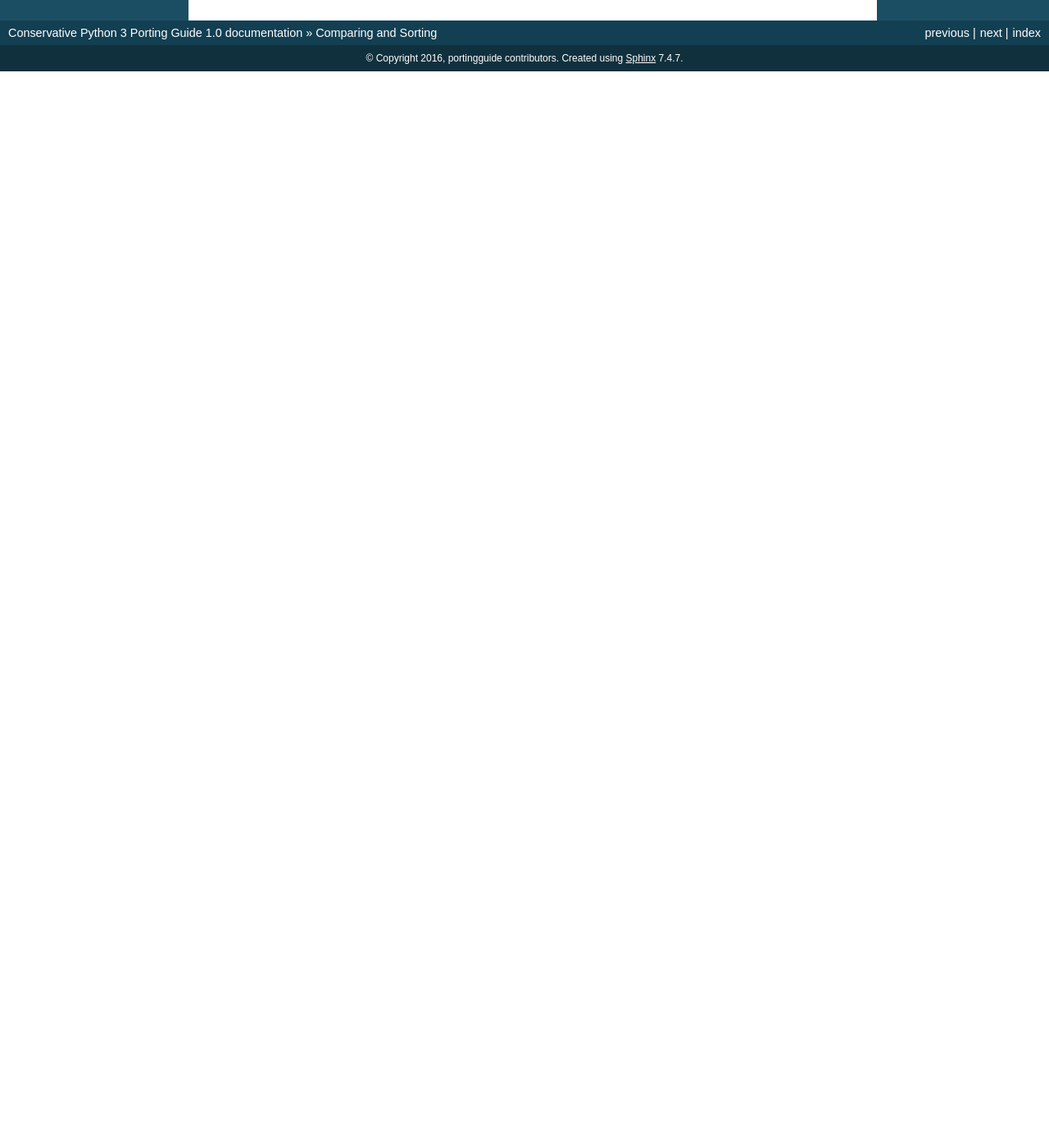
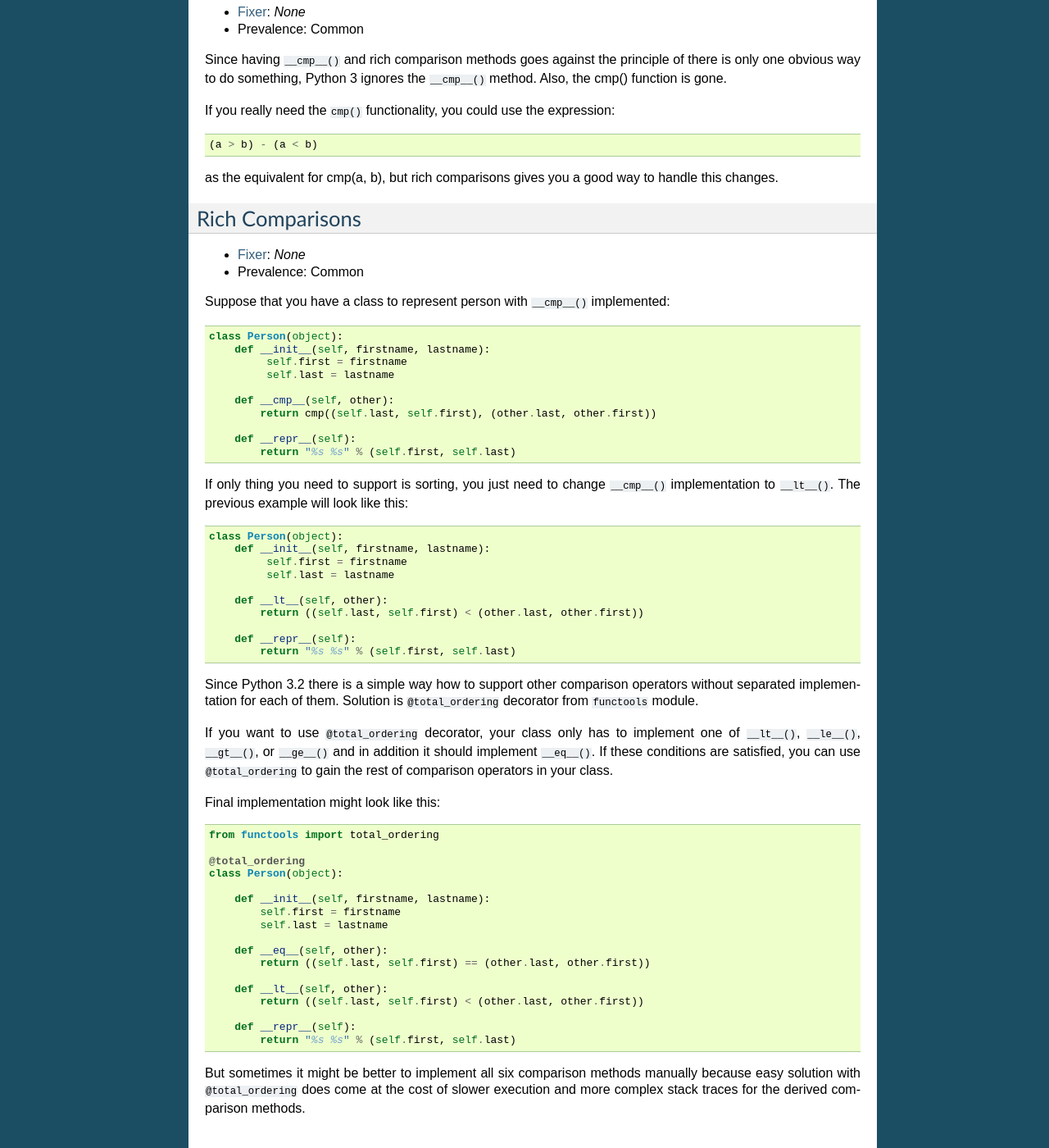
Before and after one commit to fedora-python/portingguide, a Sphinx documentation site: the page built from source/comparisons.rst, in a window 1280 px wide and 1400 px high, scrolled down 1016 px. Shown: the whole window at 82% size. Built offline with Sphinx 7.4.7, drawn with Linux system fonts in a browser that asks for light colours; before the commit the page ends 1103 px from its top, so only the background shows below that; some of the changed text lies outside the part shown.

Commit message:
Finished chapter about comparisons and sorting

```diff
--- a/source/comparisons.rst
+++ b/source/comparisons.rst
@@ -3,6 +3,10 @@ Comparing and Sorting
 
 Comparing and sorting undergo a large number of changes in Python 3 but you
 can use a lot of functionality described below since Python 2.4.
+
+In short, the ``__cmp__()`` special method is never called, there is no ``cmp``
+parameter to any of the sorting-related functions, and there is no builtin
+``cmp()`` function.
 
 
 The ``cmp`` Argument
@@ -52,5 +56,86 @@ used as lambda. Again the same example as before::
 The ``cmp`` Function
 ~~~~~~~~~~~~~~~~~~~~
 
+* :ref:`Fixer <python-modernize>`: *None*
+* Prevalence: Common
+
+Since having ``__cmp__()`` and rich comparison methods goes against the
+principle of there is only one obvious way to do something, Python 3
+ignores the ``__cmp__()`` method. Also, the cmp() function is gone.
+
+If you really need the ``cmp()`` functionality, you could use the expression::
+
+    (a > b) - (a < b)
+
+as the equivalent for cmp(a, b), but rich comparisons gives you a good way
+to handle this changes.
+
 Rich Comparisons
 ~~~~~~~~~~~~~~~~
+
+* :ref:`Fixer <python-modernize>`: *None*
+* Prevalence: Common
+
+Suppose that you have a class to represent person with ``__cmp__()``
+implemented::
+
+    class Person(object):
+        def __init__(self, firstname, lastname):
+             self.first = firstname
+             self.last = lastname
+
+        def __cmp__(self, other):
+            return cmp((self.last, self.first), (other.last, other.first))
+
+        def __repr__(self):
+            return "%s %s" % (self.first, self.last)
+
+If only thing you need to support is sorting, you just need to change
+``__cmp__()`` implementation to ``__lt__()``. The previous example will
+look like this::
+
+    class Person(object):
+        def __init__(self, firstname, lastname):
+             self.first = firstname
+             self.last = lastname
+
+        def __lt__(self, other):
+            return ((self.last, self.first) < (other.last, other.first))
+
+        def __repr__(self):
+            return "%s %s" % (self.first, self.last)
+
+Since Python 3.2 there is a simple way how to support other comparison
+operators without separated implementation for each of them. Solution is
+``@total_ordering`` decorator from ``functools`` module.
+
+If you want to use ``@total_ordering`` decorator, your class only has to
+implement one of ``__lt__()``, ``__le__()``, ``__gt__()``, or ``__ge__()``
+and in addition it should implement ``__eq__()``. If these conditions are
+satisfied, you can use ``@total_ordering`` to gain the rest of comparison
+operators in your class.
+
+Final implementation might look like this::
+
+    from functools import total_ordering
+
+    @total_ordering
+    class Person(object):
+
+        def __init__(self, firstname, lastname):
+            self.first = firstname
+            self.last = lastname
+
+        def __eq__(self, other):
+            return ((self.last, self.first) == (other.last, other.first))
+
+        def __lt__(self, other):
+            return ((self.last, self.first) < (other.last, other.first))
+
+        def __repr__(self):
+            return "%s %s" % (self.first, self.last)
+
+But sometimes it might be better to implement all six comparison methods
+manually because easy solution with ``@total_ordering`` does come at
+the cost of slower execution and more complex stack traces for the
+derived comparison methods.
```
